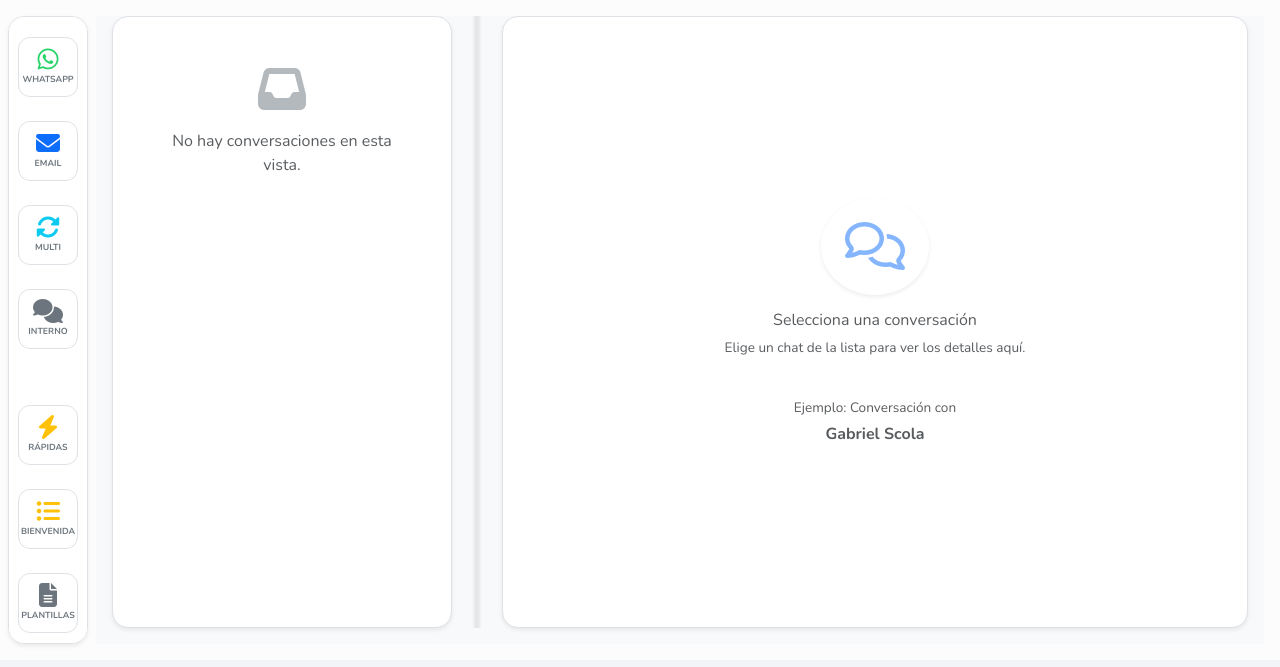
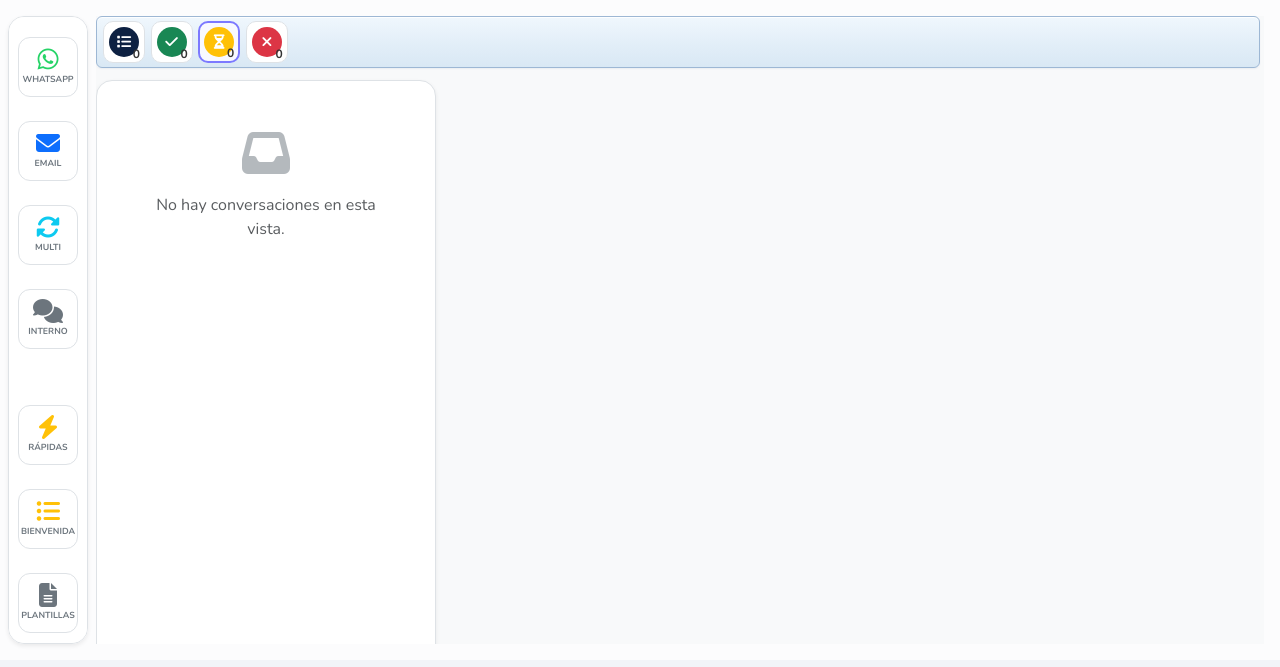
Before and after one commit to GuasosDev/CarolGiuliani, a Django app: page /communications/ in a window 1280 px wide. Shown: the part 133-800 px from the top of the page. Run offline with Django 4.2, Linux system fonts and the light colour scheme; the visitor is signed in with stand-in values (Sample User, id 1); data that the repository does not hold is empty; parts of the project's set-up code (start-up, migrations or seed data) failed here and were passed over; some libraries are stand-ins or nearby versions.

Commit message:
4 botones 5.0
4 botones 5.0

```diff
--- a/communications/static/communications/css/communications.css
+++ b/communications/static/communications/css/communications.css
@@ -392,6 +392,26 @@ body {
     display: flex;
     align-items: center;
     gap: 0.5rem;
+}
+
+.comm-wa-toolbar {
+    display: flex;
+    flex-wrap: nowrap;
+    align-items: center;
+    gap: 0.35rem;
+    background: linear-gradient(180deg, #f0f7fd 0%, #e2eef8 55%, #d9e8f4 100%);
+    border: 1px solid #9db7d4;
+    border-radius: 6px;
+    box-shadow: inset 0 1px 0 rgba(255, 255, 255, 0.9), 0 1px 2px rgba(15, 52, 96, 0.06);
+    padding: 4px 6px;
+    overflow-x: auto;
+}
+
+.comm-wa-toolbar .filter-btn {
+    width: 42px;
+    height: 42px;
+    border-radius: 10px;
+    flex: 0 0 auto;
 }
 
 .comm-dashboard-panel {
--- a/communications/templates/communications/dashboard.html
+++ b/communications/templates/communications/dashboard.html
@@ -2,12 +2,46 @@
 {% load comm_mail %}
 {% load static %}
 {% block comm_content %}
+<div class="comm-main-toolbar-wrap">
 {% if current_channel == 'email' %}
-<div class="comm-main-toolbar-wrap">
     {% include "communications/partials/email_toolbar.html" %}
+{% else %}
+    <div class="comm-wa-toolbar flex-grow-1">
+        <a href="?status=all{% if current_channel %}&channel={{ current_channel }}{% endif %}"
+           class="filter-btn {% if current_status == 'all' or not current_status %}active{% endif %}" title="Todos">
+            <div class="icon-circle" style="background-color: #0d2142;">
+                <i class="fas fa-list text-white" style="font-size: 0.8rem;"></i>
+            </div>
+            <span class="filter-count">{{ current_filter_total }}</span>
+        </a>
+
+        <a href="?status=normal{% if current_channel %}&channel={{ current_channel }}{% endif %}"
+           class="filter-btn {% if current_status == 'normal' %}active{% endif %}" title="Activos">
+            <div class="icon-circle" style="background-color: #198754;">
+                <i class="fas fa-check text-white" style="font-size: 0.8rem;"></i>
+            </div>
+            <span class="filter-count">{{ normal_count }}</span>
+        </a>
+
+        <a href="?status=pending{% if current_channel %}&channel={{ current_channel }}{% endif %}"
+           class="filter-btn {% if current_status == 'pending' %}active{% endif %}" title="Pendientes">
+            <div class="icon-circle" style="background-color: #ffc107;">
+                <i class="fas fa-hourglass-half text-white" style="font-size: 0.8rem;"></i>
+            </div>
+            <span class="filter-count">{{ pending_count }}</span>
+        </a>
+
+        <a href="?status=closed{% if current_channel %}&channel={{ current_channel }}{% endif %}"
+           class="filter-btn {% if current_status == 'closed' %}active{% endif %}" title="Cerrados">
+            <div class="icon-circle" style="background-color: #dc3545;">
+                <i class="fas fa-times text-white" style="font-size: 0.8rem;"></i>
+            </div>
+            <span class="filter-count">{{ closed_count }}</span>
+        </a>
+    </div>
 </div>
 {% endif %}
-<div class="comm-dashboard-shell d-flex h-100 flex-grow-1 overflow-hidden{% if current_channel == 'email' %} comm-mail-dashboard-row{% endif %}" data-comm-dashboard data-current-channel="{{ current_channel|default:'all' }}">
+    <!-- Main Content Area: 2 Columns (Status column removed) -->
     <!-- Main Content Area: 2 Columns (Status column removed) -->
 
     <!-- Column 1: Conversation List (3 cols) -->
```
